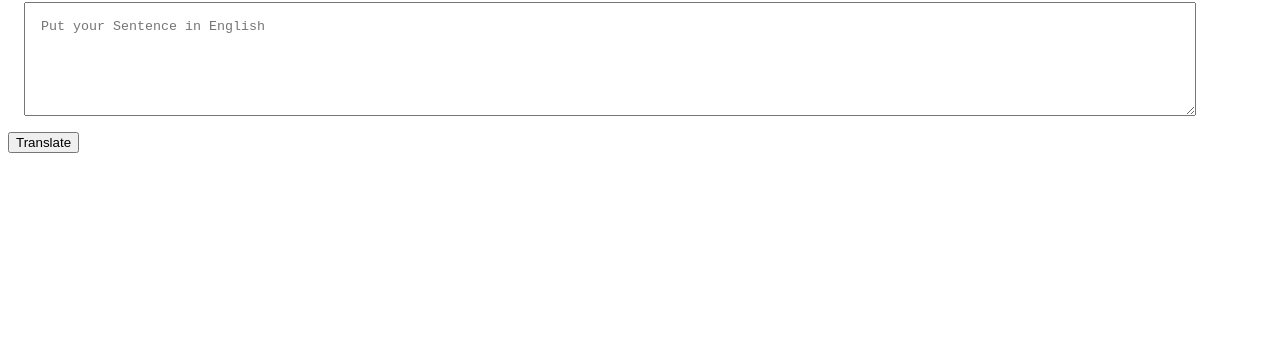
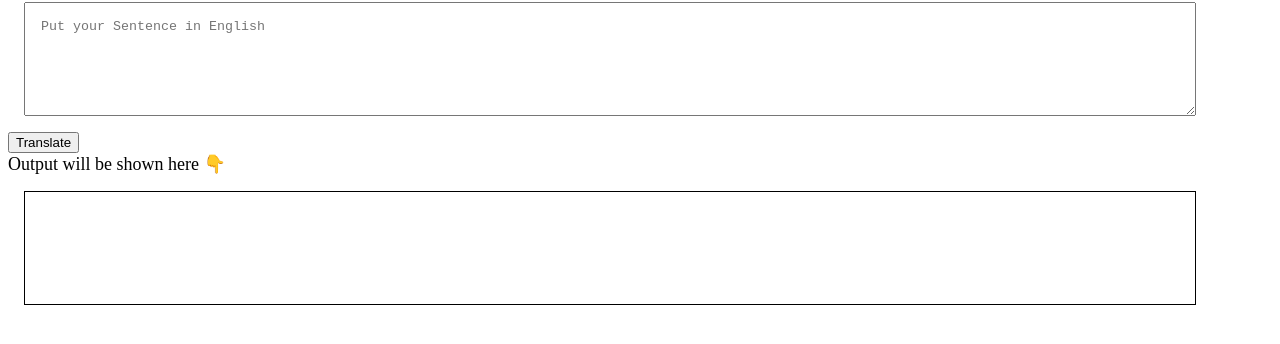
Before and after one commit to PalSagar30/banana-speak, a plain HTML site: page index.html in a window 1280 px wide. Shown: the part 78-422 px from the top of the page. Drawn offline with Linux system fonts and the light colour scheme.

Commit message:
input output processing

```diff
--- a/app.js
+++ b/app.js
@@ -1,6 +1,6 @@
 var btnTranslate = document.querySelector('#btn-translate');
 var txtInput = document.querySelector('#txt-input');
-
+var output = document.querySelector('#output');
 // console.log(txtInput)
 // btnTranslate.addEventListener("click",()=>{
 //     console.log("hi");
@@ -10,8 +10,7 @@ var txtInput = document.querySelector('#txt-input');
 // })
 
 function x(){
-    console.log("hi");
-    console.log("input",txtInput.value);
+    output.innerHTML="jskdljsakdj" + txtInput.value;
 }
 
 btnTranslate.addEventListener('click', x);
--- a/index.html
+++ b/index.html
@@ -12,6 +12,13 @@
             margin: 1rem;
             padding: 1rem;
         }
+        #output{
+            border: 1px solid black;
+            height: 10vh;
+            width: 90%;
+            margin: 1rem;
+            padding: 1rem;
+        }
     </style>
 </head>
 <body>
@@ -19,6 +26,8 @@
     <textarea id="txt-input" placeholder="Put your Sentence in English"></textarea>
     <button id="btn-translate">Translate</button>
 
+    <div style="font-size: large;">Output will be shown here 👇</div>
+    <div id="output"></div>
    <script src="app.js"></script>
 </body>
 </html>
```
